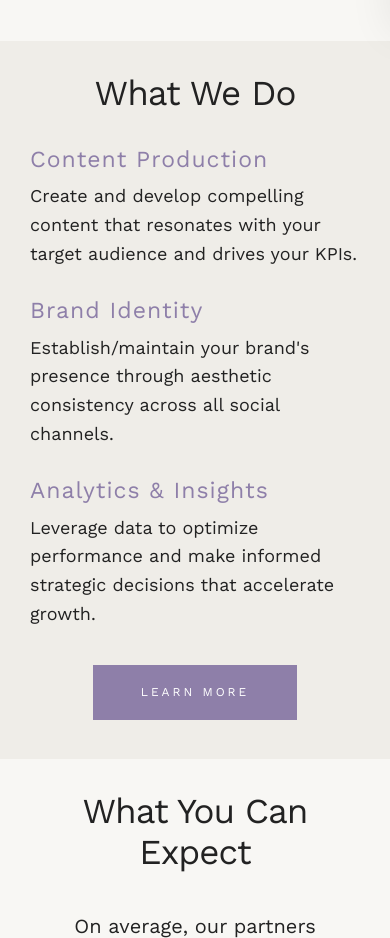
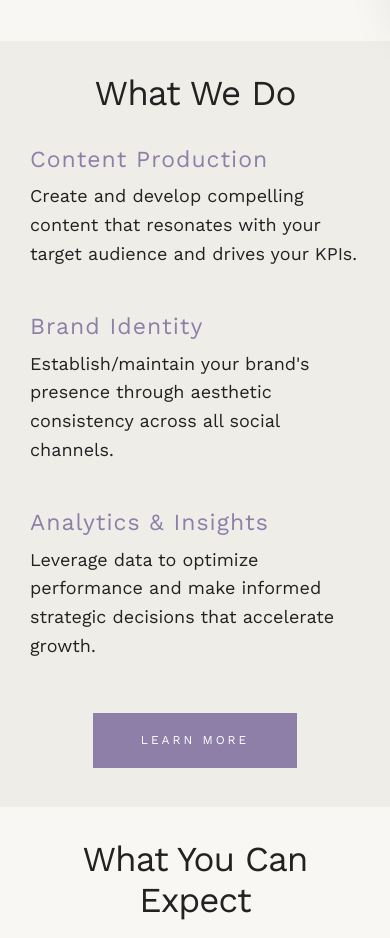
Before and after one commit to HamptonGolf/es-test-demo, a plain HTML site: page index.html in a window 390 px wide. Shown: the part 820-1758 px from the top of the page. Drawn offline with nearby package versions, Linux system fonts and the light colour scheme.

Commit message:
Update style.css

```diff
--- a/style.css
+++ b/style.css
@@ -1345,7 +1345,7 @@ body {
     }
 
     .service-card {
-        padding: 4px 0;
+        padding: 4px 0 20px;
     }
 
     .services-button-wrapper {
```
